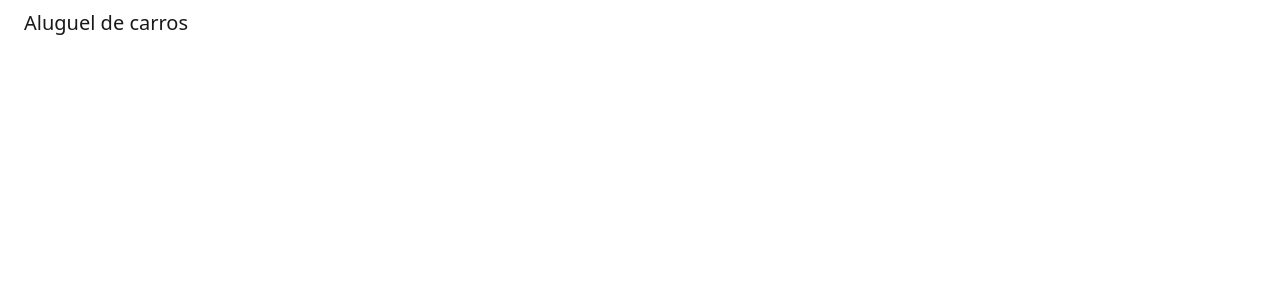
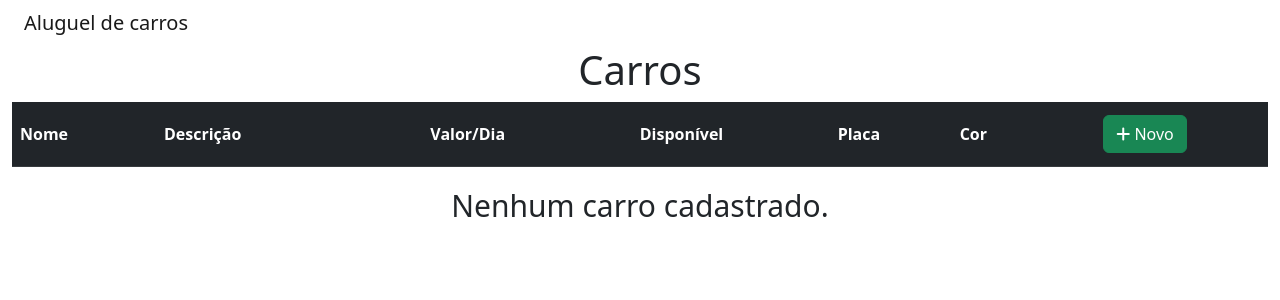
Before and after one commit to vinicius-moura/cars-rent-angular, an Angular app: page /cars/list in a window 1280 px wide. Before the commit this address led to /. Shown: the top 300 px of the page. Built offline with nearby package versions, Linux system fonts and the light colour scheme.

Commit message:
car-list component

```diff
--- a/angular.json
+++ b/angular.json
@@ -31,7 +31,8 @@
             ],
             "styles": [
               "src/styles.scss",
-              "node_modules/bootstrap/dist/css/bootstrap.min.css"
+              "node_modules/bootstrap/dist/css/bootstrap.min.css",
+              "node_modules/@fortawesome/fontawesome-free/css/all.css"
             ],
             "scripts": []
           },
--- a/package.json
+++ b/package.json
@@ -18,6 +18,7 @@
     "@angular/platform-browser": "^15.1.0",
     "@angular/platform-browser-dynamic": "^15.1.0",
     "@angular/router": "^15.1.0",
+    "@fortawesome/fontawesome-free": "^6.2.1",
     "bootstrap": "^5.2.3",
     "rxjs": "~7.8.0",
     "tslib": "^2.3.0",
--- a/src/app/app-routing.module.ts
+++ b/src/app/app-routing.module.ts
@@ -1,7 +1,22 @@
 import { NgModule } from '@angular/core';
 import { RouterModule, Routes } from '@angular/router';
+import { CarsListComponent } from './car/cars-list/cars-list.component';
 
-const routes: Routes = [];
+const routes: Routes = [
+  {
+    path: '',
+    redirectTo: 'cars/list',
+    pathMatch: 'full'
+  },
+  {
+    path: 'cars',
+    redirectTo: 'cars/list'
+  },
+  {
+    path: 'cars/list',
+    component: CarsListComponent
+  }
+];
 
 @NgModule({
   imports: [RouterModule.forRoot(routes)],
--- /dev/null
+++ b/src/app/car/cars-list/cars-list.component.html
@@ -0,0 +1,45 @@
+<h1 class="text-center">Carros</h1>
+
+<table class="table table-hover">
+    <thead class="table-dark">
+        <tr>
+            <th>Nome</th>
+            <th>Descrição</th>
+            <th class="text-center">Valor/Dia</th>
+            <th class="text-center">Disponível</th>
+            <th class="text-center">Placa</th>
+            <th class="text-center">Cor</th>
+            <th class="text-center">
+                <a href="#" title="Novo" alt="Novo"
+                class="btn btn-xs btn-success">
+                    <i class="fa fa-plus" aria-hidden="true"></i>
+                    Novo
+                </a>
+            </th>
+        </tr>
+    </thead>
+    <tbody>
+        <tr *ngFor="let car of cars">
+            <td>{{ car.name }}</td>
+            <td>{{ car.description }}</td>
+            <td class="text-center">{{ car.dailyRate }}</td>
+            <td class="text-center">
+                <i *ngIf="car.avaliable" class="icon-avaliable fa fa-check-circle" aria-hidden="true"></i>
+                <i *ngIf="!car.avaliable" class="icon-avaliable fa fa-window-close" aria-hidden="true"></i>
+            </td>
+            <td class="text-center">{{ car.licensePlate }}</td>
+            <td class="text-center">{{ car.color }}</td>
+            <td class="text-center td-width">
+                <a href="#" title="Editar" alt="Editar" class="btn btn-xs btn-info">
+                    <i class="fa fa-edit" aria-hidden="true"></i>
+                    Editar
+                </a>
+                <a href="#" title="Remover" alt="Remover" class="btn btn-xs btn-danger">
+                    <i class="fa fa-trash" aria-hidden="true"></i>
+                    Remover
+                </a>
+            </td>
+        </tr>
+    </tbody>
+</table>
+<p *ngIf="cars.length===0" class="text-center no-cars-text">Nenhum carro cadastrado.</p>
--- /dev/null
+++ b/src/app/car/cars-list/cars-list.component.scss
@@ -0,0 +1,26 @@
+td, th {
+    vertical-align: middle;
+}
+
+a {
+    margin: 5px;
+}
+
+.title {
+    text-align: center;
+}
+
+.icon-avaliable {
+    font-size: 30px;
+    &.fa-check-circle {
+        color:#198754;
+    }
+    &.fa-window-close {
+        color: #dc3545;
+    }
+}
+
+.no-cars-text {
+    font-size: 30px;
+    margin: 10px;
+}
--- /dev/null
+++ b/src/app/car/cars-list/cars-list.component.ts
@@ -0,0 +1,33 @@
+import { Component, OnInit } from '@angular/core';
+
+import { Car } from 'src/app/shared/models/car.model';
+import { CarService } from '../service/car.service';
+
+@Component({
+  selector: 'app-cars-list',
+  templateUrl: './cars-list.component.html',
+  styleUrls: ['./cars-list.component.scss']
+})
+export class CarsListComponent implements OnInit {
+
+  cars : Car [] = [];
+
+  constructor(private carService: CarService) {}
+
+  ngOnInit(): void {
+    this.cars = this.listAll();
+  }
+
+  listAll(): Car[] {
+    return this.carService.listAll();
+  }
+
+  delete($event: any, car: Car): void {
+    $event.preventDefault();
+    if (confirm(`Deseja realmente remover o carro ${car.name}?`)){
+      this.carService.delete(car.id!);
+      this.cars = this.listAll();
+    }
+  }
+
+}
--- a/src/index.html
+++ b/src/index.html
@@ -2,7 +2,7 @@
 <html lang="en">
 <head>
   <meta charset="utf-8">
-  <title>CarsRentAngular</title>
+  <title>Aluguel de Carros</title>
   <base href="/">
   <meta name="viewport" content="width=device-width, initial-scale=1">
   <link rel="icon" type="image/x-icon" href="favicon.ico">
```
Also changed, not shown: src/app/car/car.module.ts (+9 -2 lines), 2 other files (tests, documents, lock files or other folders).
